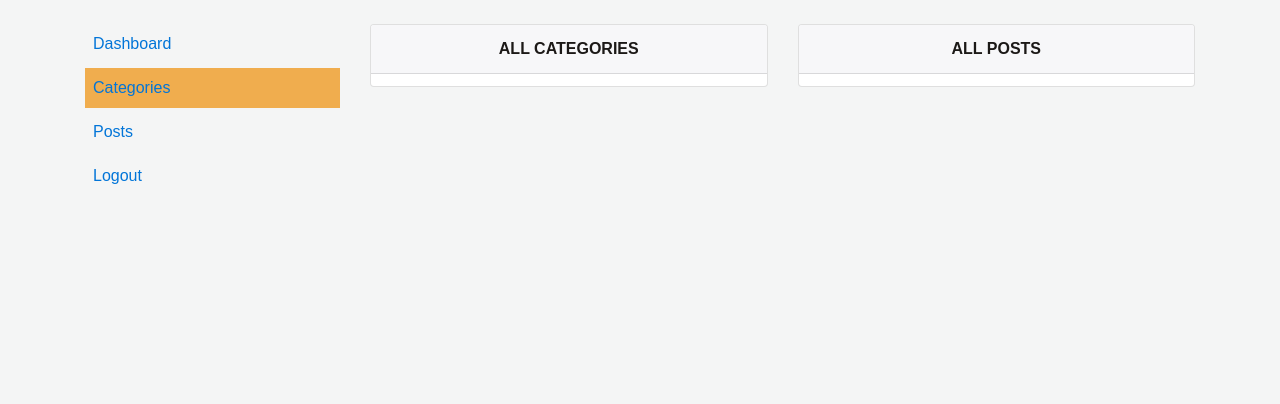
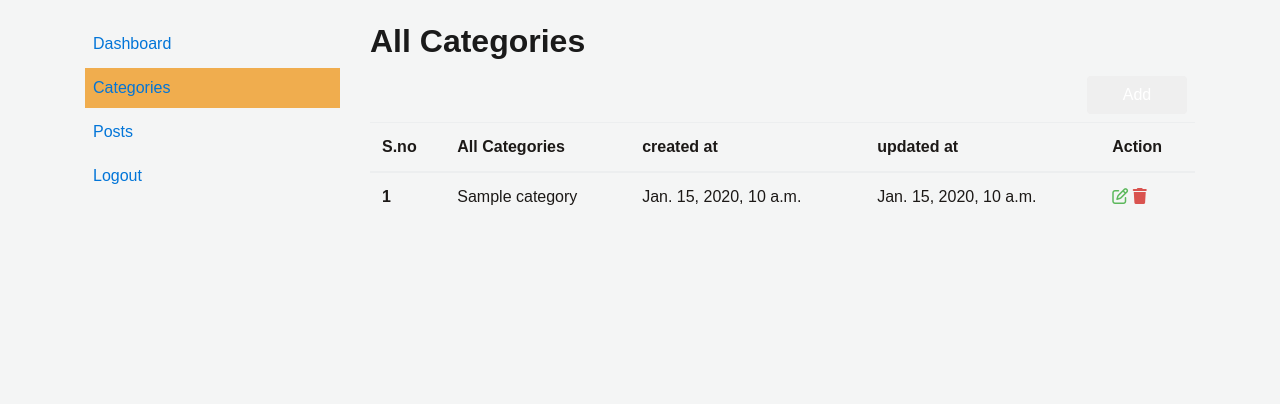
Before and after one commit to subhash546/blog, a Django app: page /dashboard/category in a window 1280 px wide. Shown: the part 118-522 px from the top of the page. Run offline with Django 5.2, Linux system fonts and the light colour scheme; tables that the repository leaves empty hold one stand-in row (values such as "Sample post"); parts of the project's set-up code (start-up, migrations or seed data) failed here and were passed over.

Commit message:
1.changes in category

```diff
--- a/dashboards/urls.py
+++ b/dashboards/urls.py
@@ -1,8 +1,9 @@
 from django.urls import path
 
-from .views import dashboard,category
+from .views import dashboard,category,categoryadd
 
 urlpatterns=[
     path('',dashboard,name="dashboard"),
     path('/category',category,name="category"),
+    path('/category/add',categoryadd,name="Addcategory")
 ]
--- a/dashboards/views.py
+++ b/dashboards/views.py
@@ -1,5 +1,7 @@
-from django.shortcuts import render
+from django.shortcuts import render,redirect
 from blog.models import Blog,Category
+
+from .forms import CategoryForm
 
 from django.contrib.auth.decorators import login_required
 
@@ -18,3 +20,19 @@
 
 def category(request):
     return render (request,"dashboard/category.html")
+
+
+def categoryadd(request):
+    if request.method == "POST":
+        form=CategoryForm(request.POST)
+        if form.is_valid():
+            form.save()
+            return redirect("category")
+    else:
+
+
+        form =CategoryForm()
+    context={
+        "form":form
+    }
+    return render(request,"dashboard/addcategory.html",context)
--- a/templates/base.html
+++ b/templates/base.html
@@ -7,6 +7,11 @@
     <meta name="viewport" content="width=device-width, initial-scale=1" />
 
     <!-- Bootstrap CSS -->
+    <link
+      rel="stylesheet"
+      href="https://cdnjs.cloudflare.com/ajax/libs/font-awesome/6.5.1/css/all.min.css"
+    />
+
     <link
       href="https://getbootstrap.com/docs/4.0/dist/css/bootstrap.min.css"
       rel="stylesheet"
--- a/templates/dashboard/category.html
+++ b/templates/dashboard/category.html
@@ -3,28 +3,46 @@
 <div class="row">
   <div class="col-md-3">{% include 'dashboard/sidebar.html' %}</div>
   <div class="col-md-9">
-    <div class="row">
-      <div class="col">
-        <div class="card border-default mb-3">
-          <div class="card-header text-center text-uppercase font-weight-bold">
-            All Categories
+    <h2>All Categories</h2>
+    <a href="{% url 'Addcategory' %}">
+    <button
+      class="btn text-white bg-dark m-2"
+      style="width: 100px; float: right"
+    >
+      Add
+    </button>
+    </a>
+
+    <table class="table table-hover">
+      <thead>
+        <tr>
+          <th scope="col">S.no</th>
+          <th scope="col">All Categories</th>
+          <th scope="col">created at</th>
+          <th scope="col">updated at</th>
+          <th scope="col">Action</th>
+        </tr>
+      </thead>
+      <tbody>
+        {% for cat in categories %}
+
+        <tr>
+          <th scope="row">{{forloop.counter}}</th>
+          <td>{{cat}}</td>
+          <td>{{cat.create_at}}</td>
+          <td>{{cat.update_at}}</td>
+          <div class="d-flex gap-3">
+            <td>
+              <a href=""
+                ><i class="fa-regular fa-pen-to-square text-success"></i
+              ></a>
+              <a href=""><i class="fas fa-trash text-danger"></i></a>
+            </td>
           </div>
-          <div class="card-body text-dark">
-            <div class="card-title text-center">{{categories_count}}</div>
-          </div>
-        </div>
-      </div>
-      <div class="col">
-        <div class="card border-default mb-3">
-          <div class="card-header text-center text-uppercase font-weight-bold">
-            All POsts
-          </div>
-          <div class="card-body text-dark">
-            <div class="card-title text-center">{{blogs_count}}</div>
-          </div>
-        </div>
-      </div>
-    </div>
+        </tr>
+        {% endfor %}
+      </tbody>
+    </table>
   </div>
 </div>
 
```
Also changed, not shown: dashboards/forms.py (added, +7 -0 lines), templates/dashboard/addcategory.html (added, +14 -0 lines).
